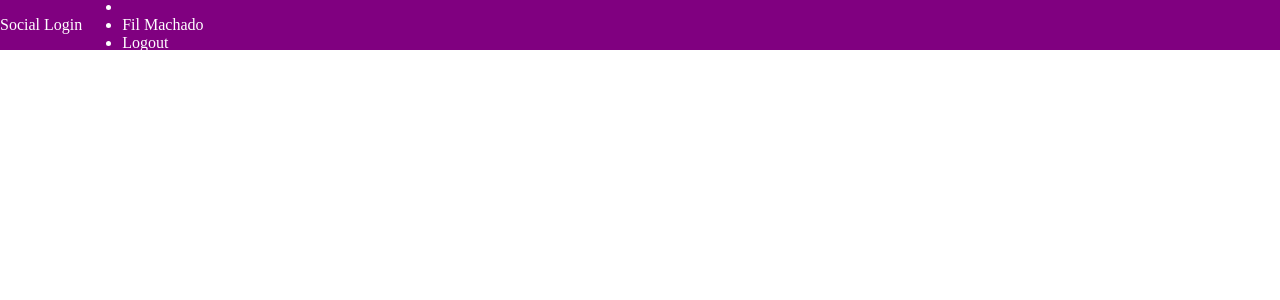
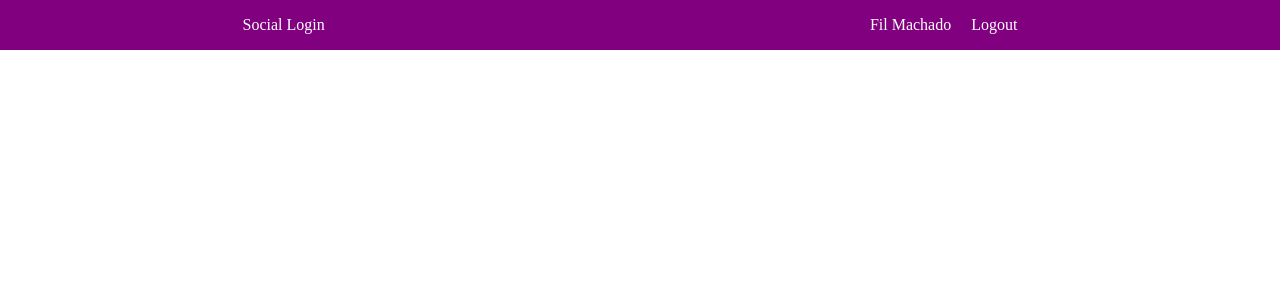
Before and after one commit to FilipiMachado/react-social-login, a React (Create React App) app: page / in a window 1280 px wide. Shown: the top 300 px of the page. Built offline with nearby package versions, Linux system fonts and the light colour scheme.

Commit message:
styling header

```diff
--- a/src/App.css
+++ b/src/App.css
@@ -5,7 +5,20 @@ body {
 .navbar {
   display: flex;
   align-items: center;
+  justify-content: space-around;
   height: 50px;
   background-color: purple;
   color: #fff;
 }
+
+.list{
+  display: flex;
+  align-items: center;
+  list-style: none;
+}
+
+.list-item {
+  margin-right: 20px;
+  font-weight: 500;
+  cursor: pointer;
+}
--- a/src/components/Navbar.jsx
+++ b/src/components/Navbar.jsx
@@ -9,7 +9,7 @@ const Navbar = () => {
           <img className="avatar" src="" alt="" />
         </li>
         <li className="list-item">Fil Machado</li>
-        <li className="li list-item">Logout</li>
+        <li className="list-item">Logout</li>
       </ul>
     </div>
   );
```
